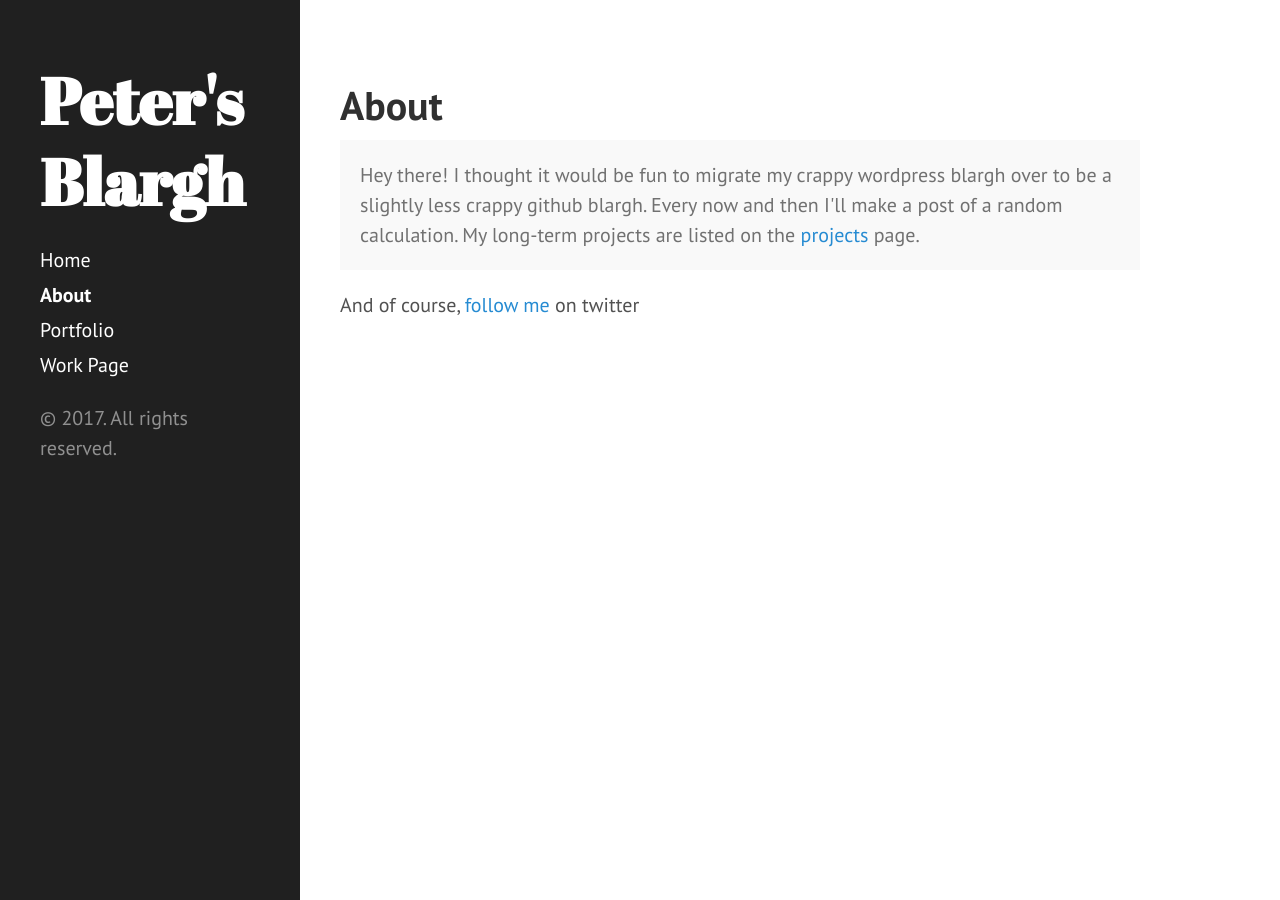
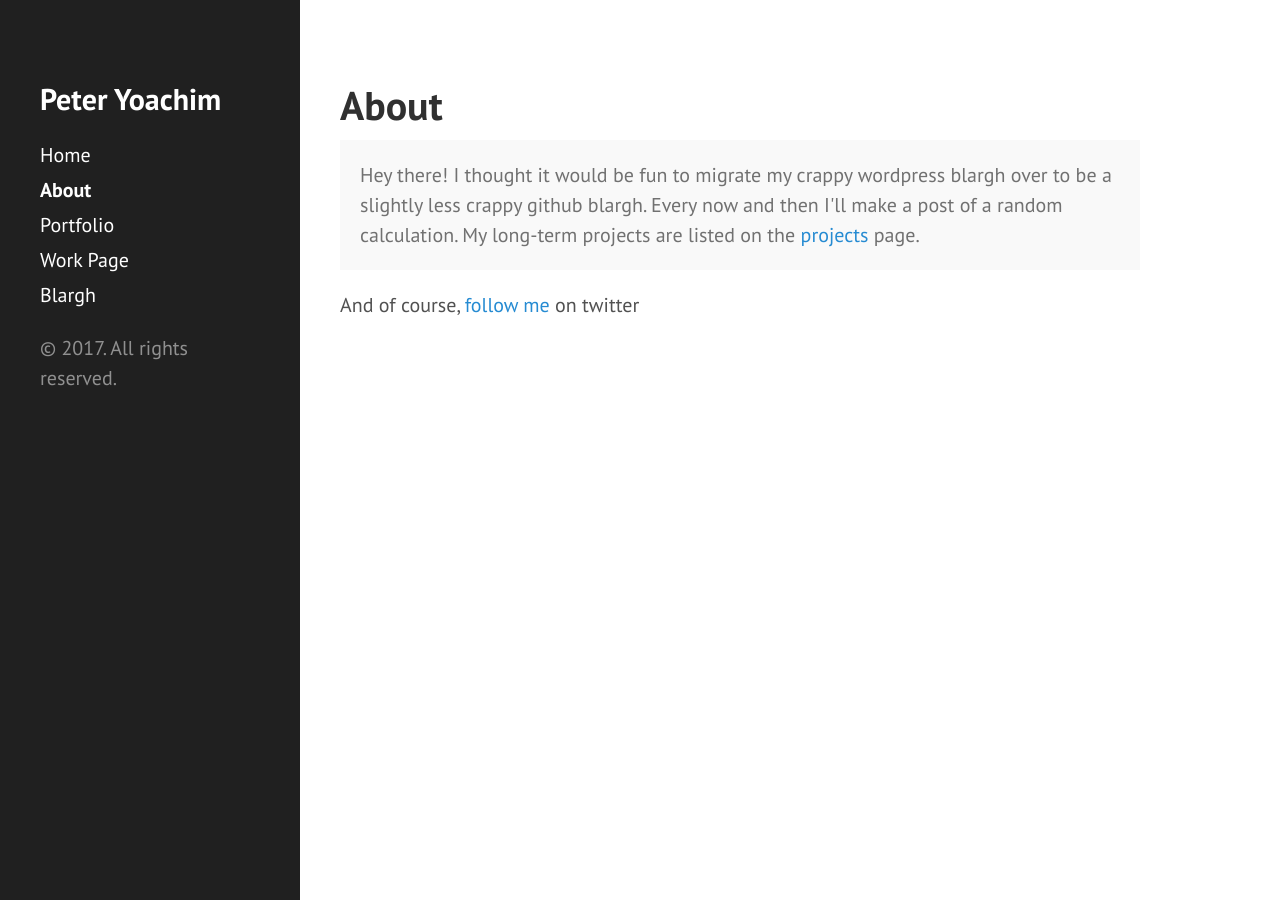
Before and after one commit to yoachim/yoachim.github.io, a Jekyll site: the page built from about.md, in a window 1280 px wide. Built offline with Jekyll 4.4.1, drawn with Linux system fonts in a browser that asks for light colours.

Commit message:
more fiddles

```diff
--- a/_config.yml
+++ b/_config.yml
@@ -2,7 +2,7 @@
 permalink:        pretty
 
 # Setup
-title:            Peter's Blargh
+title:            Peter Yoachim
 tagline:          where I calculate things for fun
 url:              http://yoachim.github.io/
 paginate:         5
--- a/_includes/sidebar.html
+++ b/_includes/sidebar.html
@@ -1,11 +1,11 @@
 <div class="sidebar">
   <div class="container sidebar-sticky">
     <div class="sidebar-about">
-      <h1>
+      <h2>
         <a href="{{ site.baseurl }}/">
           {{ site.title }}
         </a>
-      </h1>
+      </h2>
       <p class="lead">{{ site.description }}</p>
     </div>
 
@@ -27,6 +27,7 @@
       {% endfor %}
 
       <a class="sidebar-nav-item" href="http://staff.washington.edu/yoachim/">Work Page</a>
+      <a class="sidebar-nav-item" href="blargh">Blargh</a>
     </nav>
 
     <p>&copy; {{ site.time | date: '%Y' }}. All rights reserved.</p>
```
